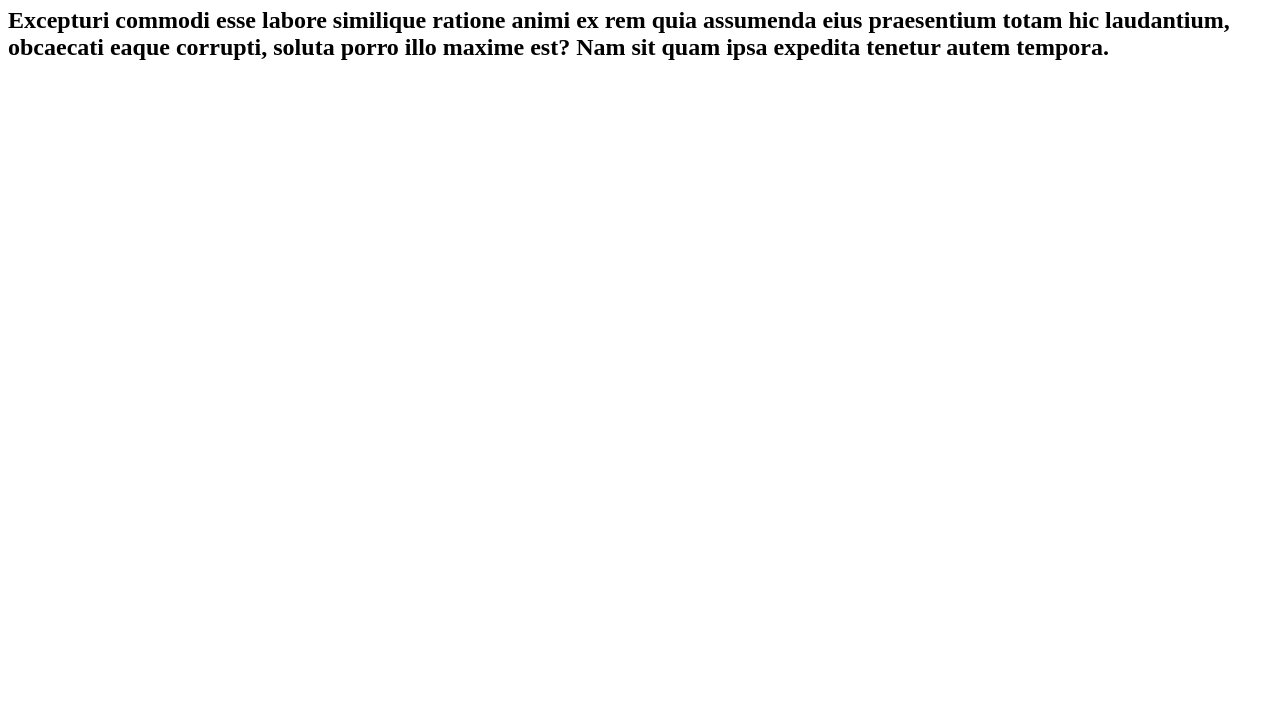
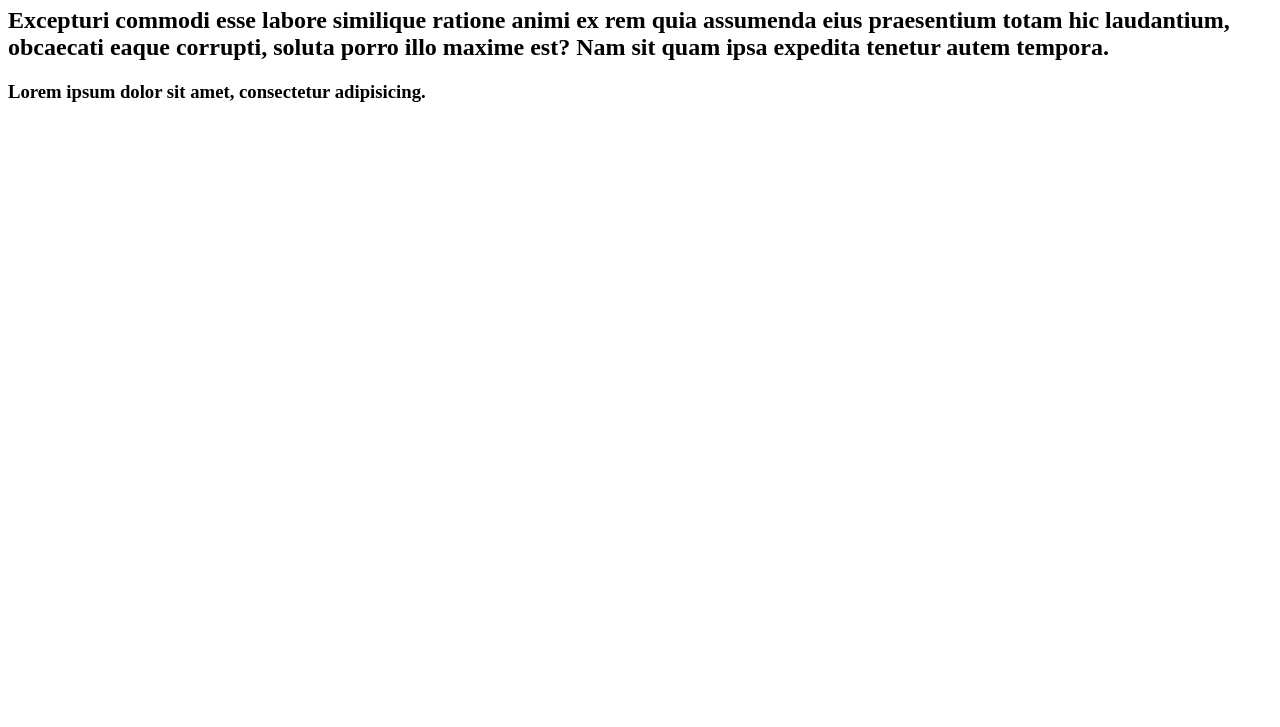
Before and after one commit to zelihapala/git-demo, a plain HTML site: page index.html in a window 1280 px wide. Shown: the part 73-800 px from the top of the page. Drawn offline with Linux system fonts and the light colour scheme.

Commit message:
second commit

```diff
--- a/index.html
+++ b/index.html
@@ -14,5 +14,7 @@
       soluta porro illo maxime est? Nam sit quam ipsa expedita tenetur autem
       tempora.
     </h2>
+    <h3>Lorem ipsum dolor sit amet, consectetur adipisicing.</h3>
+
   </body>
 </html>
```
